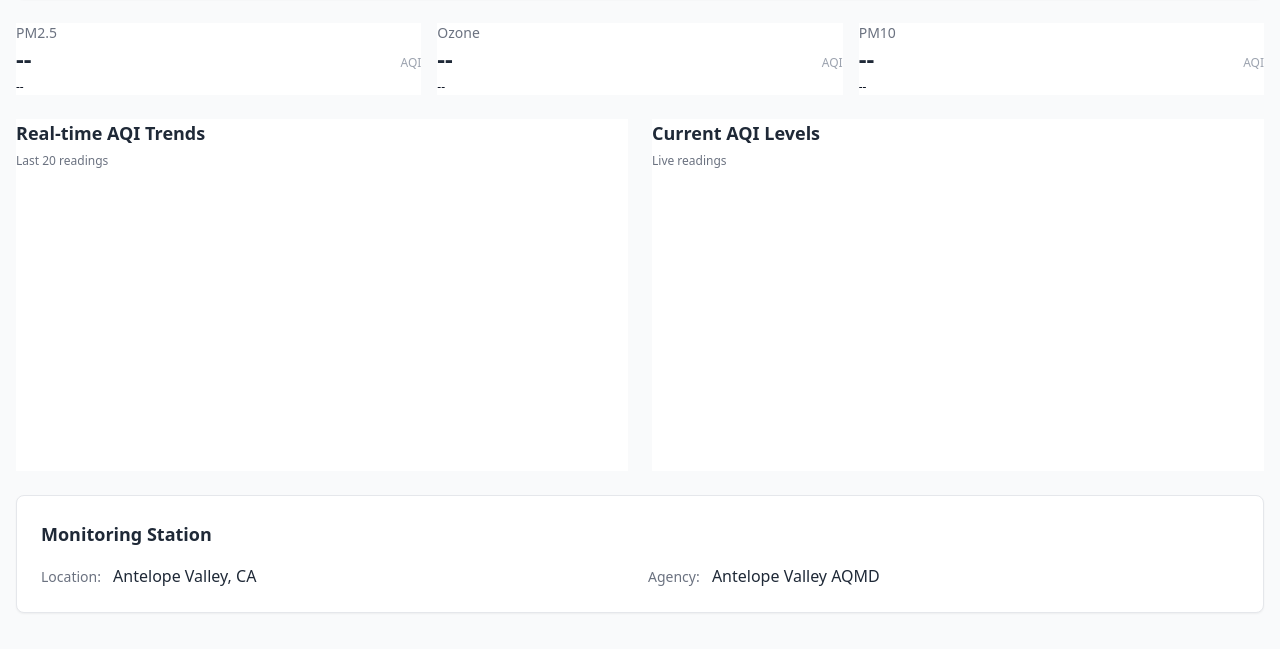
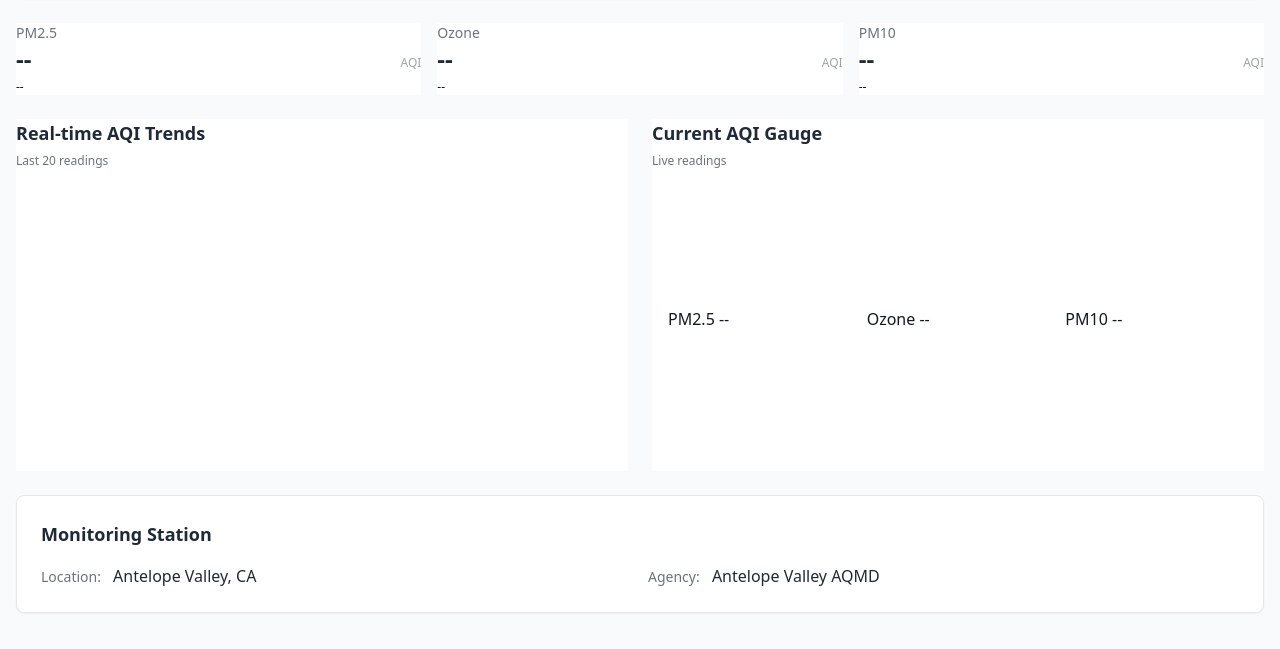
Before and after one commit to easensoy/sensor-daq-MQTT, a plain HTML site: page SensorMqttDemo/wwwroot/index.html in a window 1280 px wide. Shown: the part 151-800 px from the top of the page. Drawn offline with nearby package versions, Linux system fonts and the light colour scheme; a script that the page names is missing.

Commit message:
Improve sensor card layout and replace bar chart with gauge displays

```diff
--- a/SensorMqttDemo/wwwroot/index.html
+++ b/SensorMqttDemo/wwwroot/index.html
@@ -78,14 +78,40 @@
                 </div>
             </div>
 
-            <!-- Current AQI Bar Chart -->
+            <!-- Current AQI Gauge Chart -->
             <div class="chart-container bg-white">
                 <div class="chart-header">
-                    <h3 class="text-lg font-semibold text-gray-800">Current AQI Levels</h3>
+                    <h3 class="text-lg font-semibold text-gray-800">Current AQI Gauge</h3>
                     <span class="text-xs text-gray-500">Live readings</span>
                 </div>
-                <div class="chart-wrapper">
-                    <canvas id="barChart"></canvas>
+                <div class="grid grid-cols-1 sm:grid-cols-3 gap-4 p-4">
+                    <div class="gauge-container">
+                        <div class="gauge-wrapper">
+                            <canvas id="pm25Gauge" width="120" height="120"></canvas>
+                            <div class="gauge-label">
+                                <span class="gauge-title">PM2.5</span>
+                                <span id="pm25-gauge-value" class="gauge-value">--</span>
+                            </div>
+                        </div>
+                    </div>
+                    <div class="gauge-container">
+                        <div class="gauge-wrapper">
+                            <canvas id="ozoneGauge" width="120" height="120"></canvas>
+                            <div class="gauge-label">
+                                <span class="gauge-title">Ozone</span>
+                                <span id="ozone-gauge-value" class="gauge-value">--</span>
+                            </div>
+                        </div>
+                    </div>
+                    <div class="gauge-container">
+                        <div class="gauge-wrapper">
+                            <canvas id="pm10Gauge" width="120" height="120"></canvas>
+                            <div class="gauge-label">
+                                <span class="gauge-title">PM10</span>
+                                <span id="pm10-gauge-value" class="gauge-value">--</span>
+                            </div>
+                        </div>
+                    </div>
                 </div>
             </div>
         </div>
```
